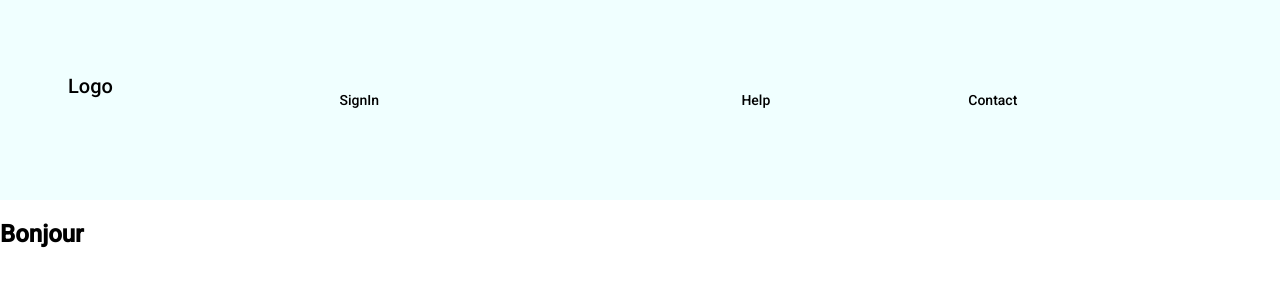
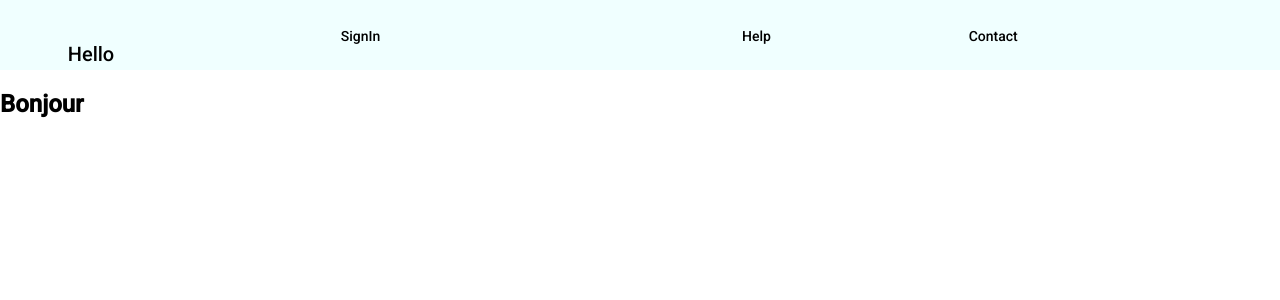
Before and after one commit to Khib0o/PWEB3TC-front, an Angular app in the folder PWEB/: page / in a window 1280 px wide. Shown: the top 300 px of the page. Built offline with nearby package versions, Linux system fonts and the light colour scheme.

Commit message:
homepage

```diff
--- a/PWEB/angular.json
+++ b/PWEB/angular.json
@@ -1,5 +1,8 @@
 {
   "$schema": "./node_modules/@angular/cli/lib/config/schema.json",
+  "cli": {
+    "analytics": false
+  },
   "version": 1,
   "newProjectRoot": "projects",
   "projects": {
--- a/PWEB/src/app/header/header.component.css
+++ b/PWEB/src/app/header/header.component.css
@@ -19,6 +19,6 @@
     display: grid;
     grid-template-areas:
     "logo none none helps contact sign";
-    height: 200px;
+    height: 70px;
 
 }
--- a/PWEB/src/app/header/header.component.html
+++ b/PWEB/src/app/header/header.component.html
@@ -1,5 +1,5 @@
 <div class="grid-component">
-    <button mat-button class="logo">Logo</button>
+    <button mat-button class="logo">Hello</button>
     <button mat-button class="helps">Help</button>
     <button mat-button class="contact">Contact</button>
     <button mat-button class="signIn">SignIn</button>
```
